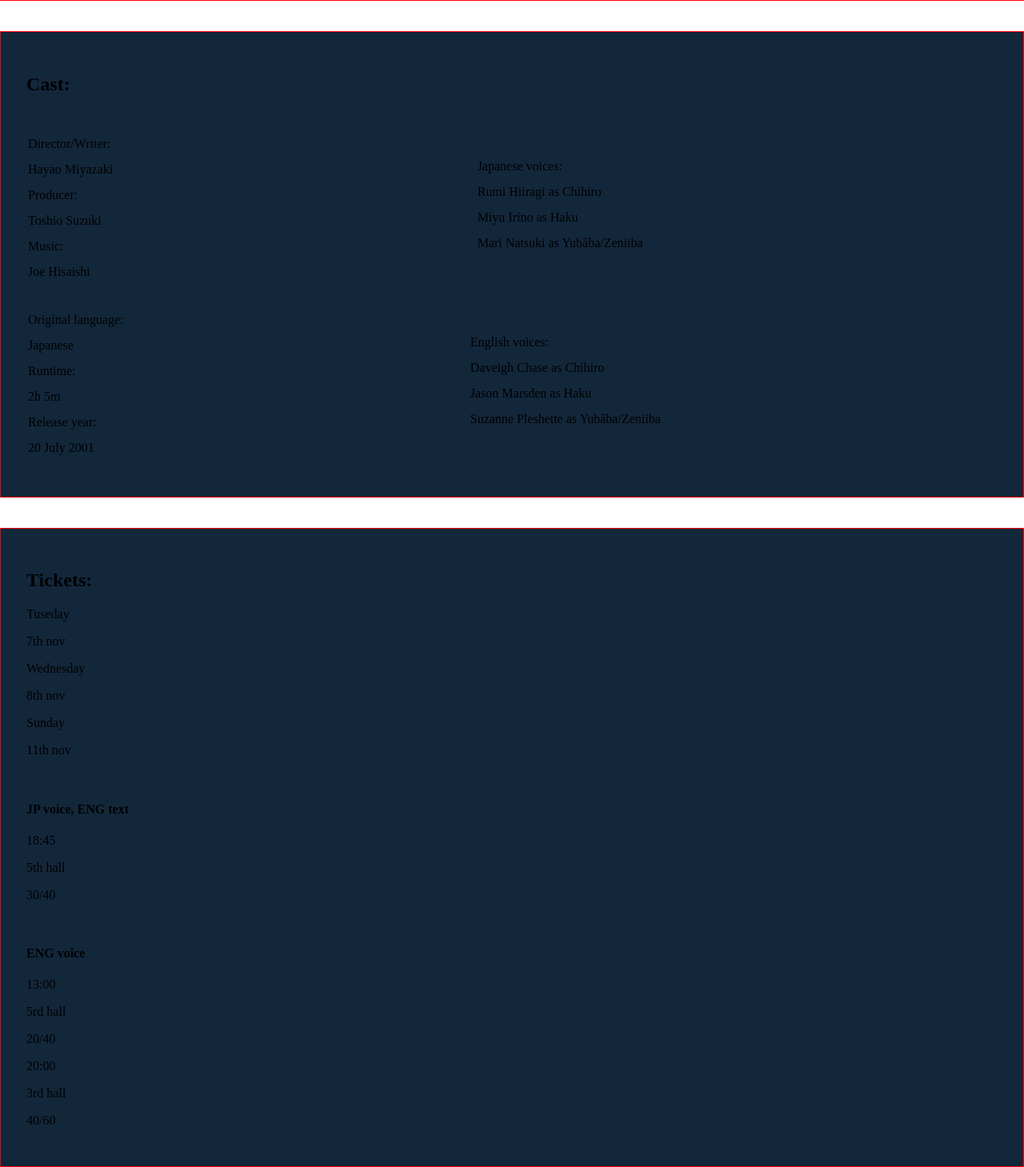
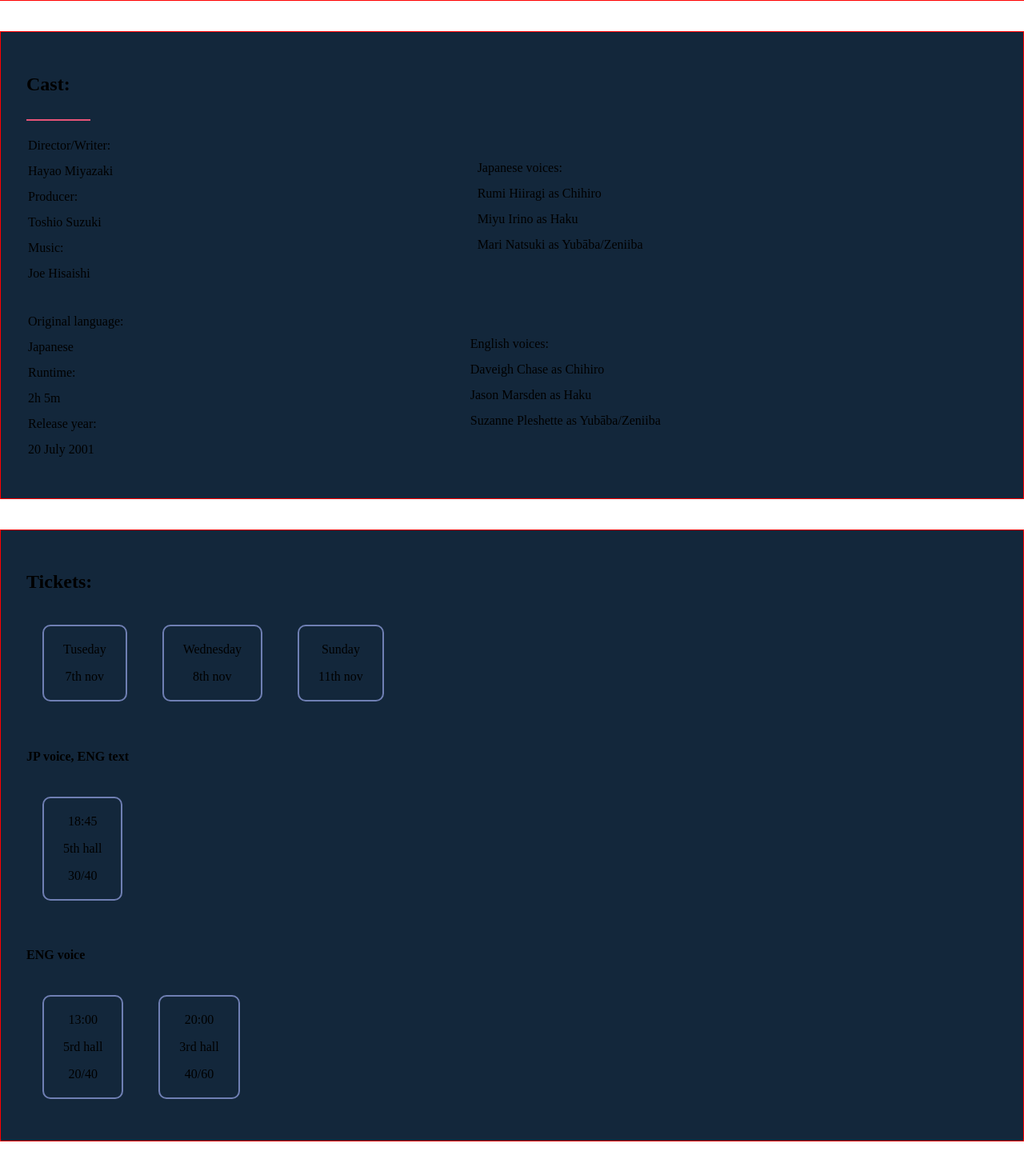
Before and after one commit to johnahlenhed/Cinema-Ghibli, a PHP site: page /movie.php in a window 1280 px wide. Shown: the part 4055-5514 px from the top of the page at 80% size. After the commit the page ends 5482 px from the top, so only its background shows below. Run offline with PHP 8.4, Linux system fonts and the light colour scheme.

Commit message:
updated the ticket container

```diff
--- a/assets/movie.css
+++ b/assets/movie.css
@@ -44,9 +44,17 @@ section {
 
 }
 
+.ticket div {
+    display: inline-block;
+    border: 2px solid var(--dark-date-tick);
+    border-radius: 10px;
+    padding: 4px 24px;
+    margin: 20px;
+    text-align: center;
 }
 
-.container div {
-    background-color: red;
-    display: inline-block
+.line {
+    width: 80px;
+    height: 2px;
+    background-color: var( --dark-line);
 }
```
